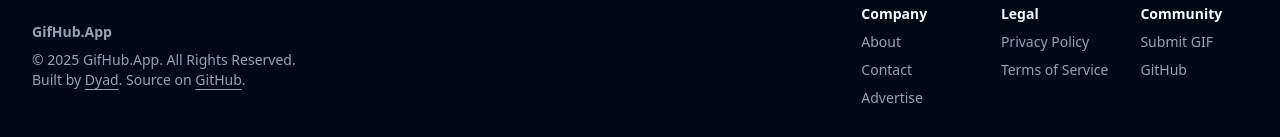
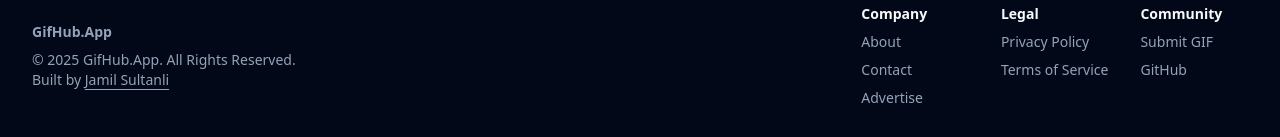
Before and after one commit to sultaja/gifhubapp, a React (Vite) app: page /search in a window 1280 px wide. Shown: the part 660-797 px from the top of the page. Built offline with nearby package versions, Linux system fonts and the light colour scheme; no server answers; the database is empty.

Commit message:
Updated src/components/layout/Footer.tsx

```diff
--- a/src/components/layout/Footer.tsx
+++ b/src/components/layout/Footer.tsx
@@ -22,23 +22,14 @@ const Footer = () => {
             <p>
               Built by{" "}
               <a
-                href="https://www.dyad.sh"
+                href="https://jamilsultanli.com"
                 target="_blank"
                 rel="noreferrer"
                 className="font-medium underline underline-offset-4 hover:text-primary"
               >
-                Dyad
+                Jamil Sultanli
               </a>
-              . Source on{" "}
-              <a
-                href="#"
-                target="_blank"
-                rel="noreferrer"
-                className="font-medium underline underline-offset-4 hover:text-primary"
-              >
-                {t('footer.github')}
-              </a>
-              .
+
             </p>
           </div>
           <div className="grid grid-cols-2 gap-8 text-sm sm:grid-cols-3">
```
